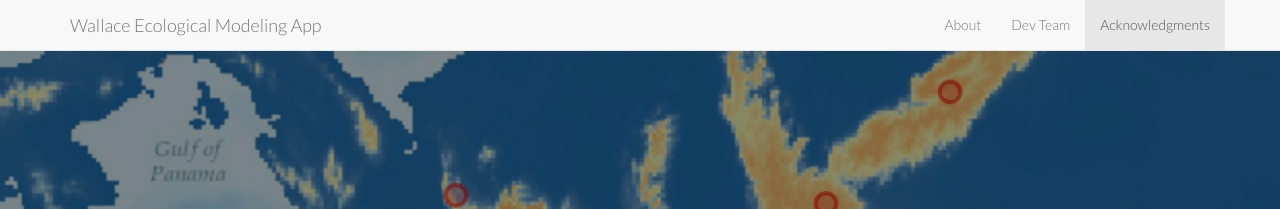
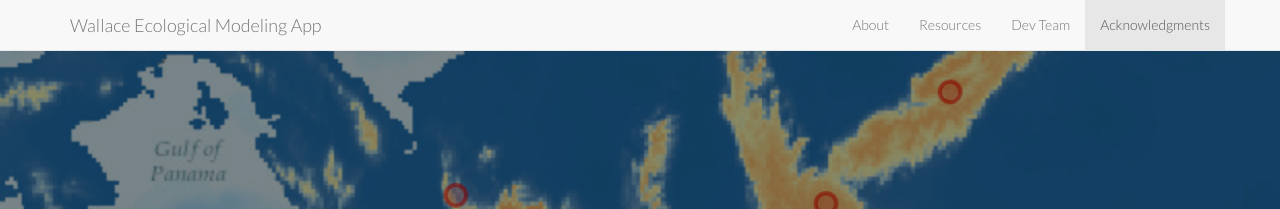
Before and after one commit to wallaceEcoMod/wallaceecomod.github.io, a Jekyll site: the page built from index.html, in a window 1280 px wide. Shown: the top 209 px of the page. Built offline with Jekyll 4.4.1, drawn with Linux system fonts in a browser that asks for light colours.

Commit message:
Addded "Resources" to navbar

```diff
--- a/_includes/header.html
+++ b/_includes/header.html
@@ -18,6 +18,9 @@
                   <a class="page-scroll" href="#about">About</a>
               </li>
               <li>
+                  <a class="page-scroll" href="#Resources">Resources</a>
+              </li>
+             <li>
                   <a class="page-scroll" href="#devteam">Dev Team</a>
               </li>
               <li>
```
